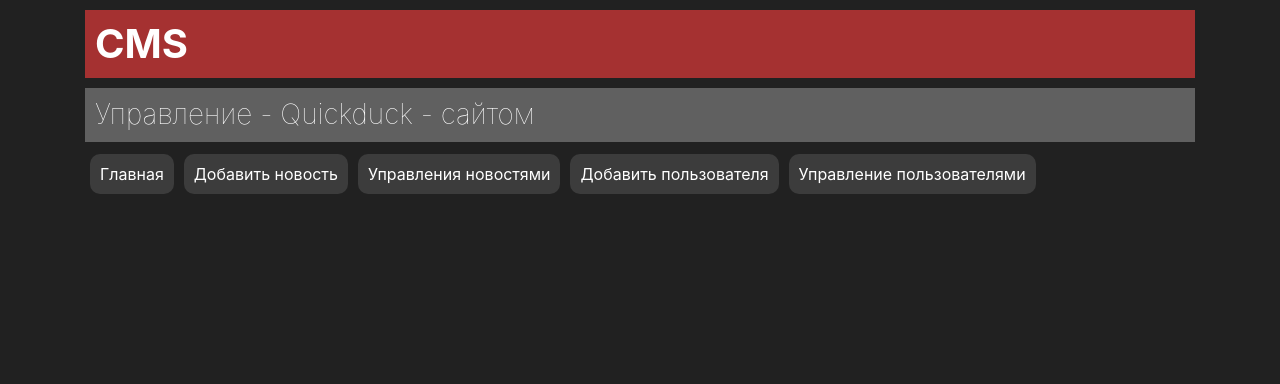
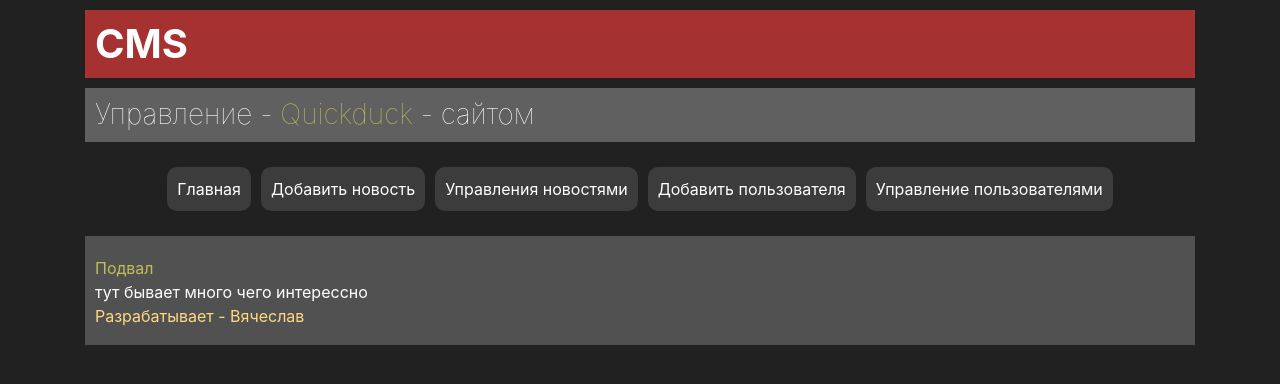
Before and after one commit to Viacheslav1998/cms-quickduck, a Vue app: page / in a window 1280 px wide. Shown: the top 384 px of the page. Built offline with nearby package versions, Linux system fonts and the light colour scheme.

Commit message:
feat: style

```diff
--- a/src/components/Footer.vue
+++ b/src/components/Footer.vue
@@ -1,4 +1,21 @@
 <script>
 </script>
 <template>
+  <div class="container">
+    <div class="footer">
+      <p><span style="color: #c0bd56;">Подвал </span><br>тут бывает много чего интерессно<br>
+        <span style="color: #ffd982">Разрабатывает - Вячеслав</span>
+      </p>
+    </div>
+  </div>
 </template>
+<style scoped>
+
+.footer {
+  padding: 20px 10px 1px 10px;
+  margin-top: 20px;
+  background-color: rgb(81, 81, 81);
+  color: white!important;
+}
+
+</style>
--- a/src/components/Header.vue
+++ b/src/components/Header.vue
@@ -10,16 +10,16 @@ export default defineComponent({
 
   <div class="container">
     <h1 class="logo">CMS</h1>
-    <h3 class="desk-logo">Управление - Quickduck - сайтом</h3>
+    <h3 class="desk-logo">Управление - <span style="color: #c0bd56;">Quickduck</span> - сайтом</h3>
   </div>
 
    <div class="container navi">
-      <nav class="flex">
+      <nav class="d-flex justify-content-center flex-wrap">
         <RouterLink to="/" class="custom-href">Главная</RouterLink>
-        <RouterLink to="/news" class="custom-href">Добавить новость</RouterLink>
-        <RouterLink to="/gardens" class="custom-href">Управления новостями</RouterLink>
-        <RouterLink to="/tech" class="custom-href">Добавить пользователя</RouterLink>
-        <RouterLink to="/about" class="custom-href">Управление пользователями</RouterLink>
+        <RouterLink to="/add" class="custom-href">Добавить новость</RouterLink>
+        <RouterLink to="/news" class="custom-href">Управления новостями</RouterLink>
+        <RouterLink to="/add-user" class="custom-href">Добавить пользователя</RouterLink>
+        <RouterLink to="/users" class="custom-href">Управление пользователями</RouterLink>
       </nav>
    </div>
 </template>
```
